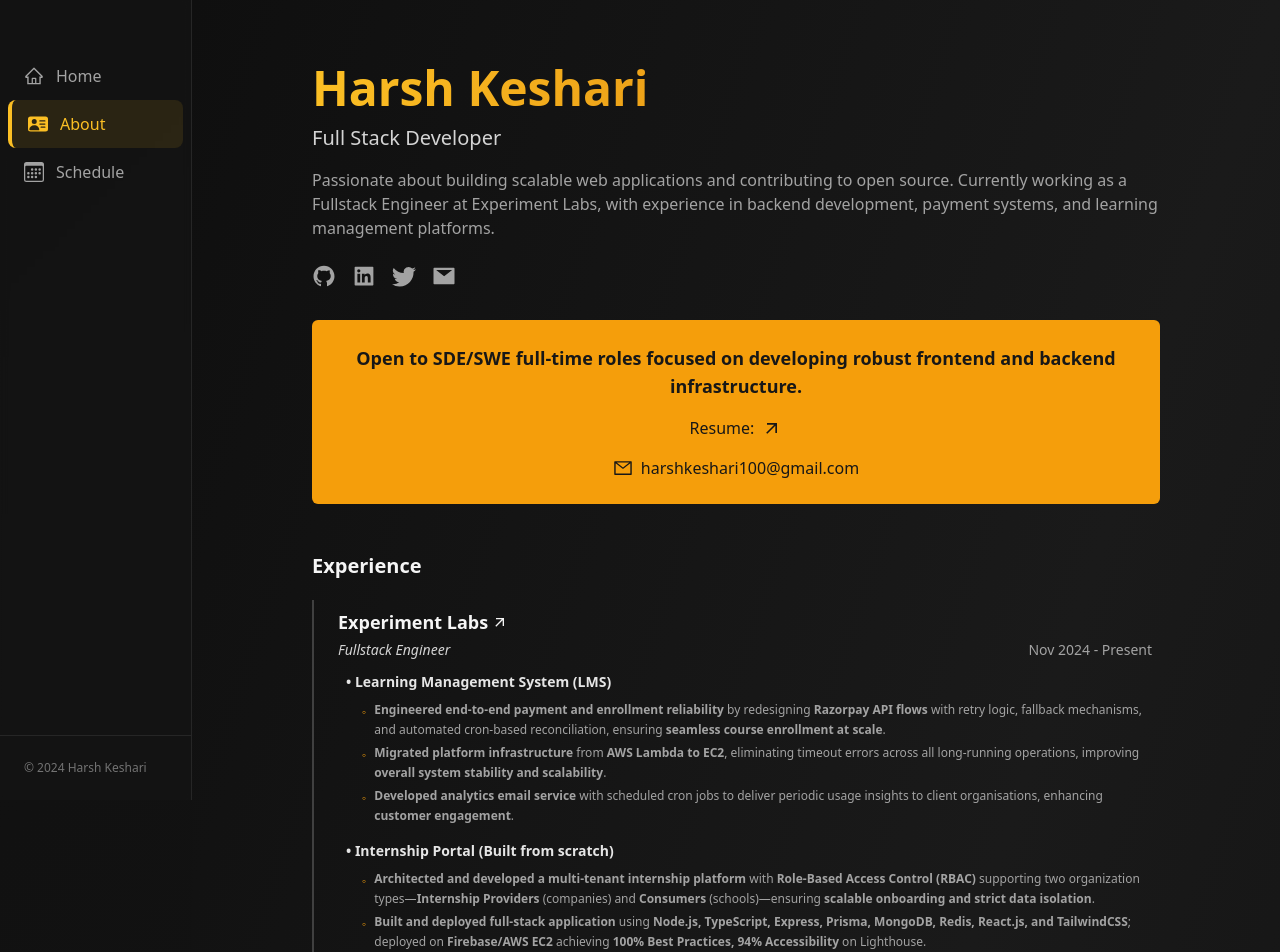
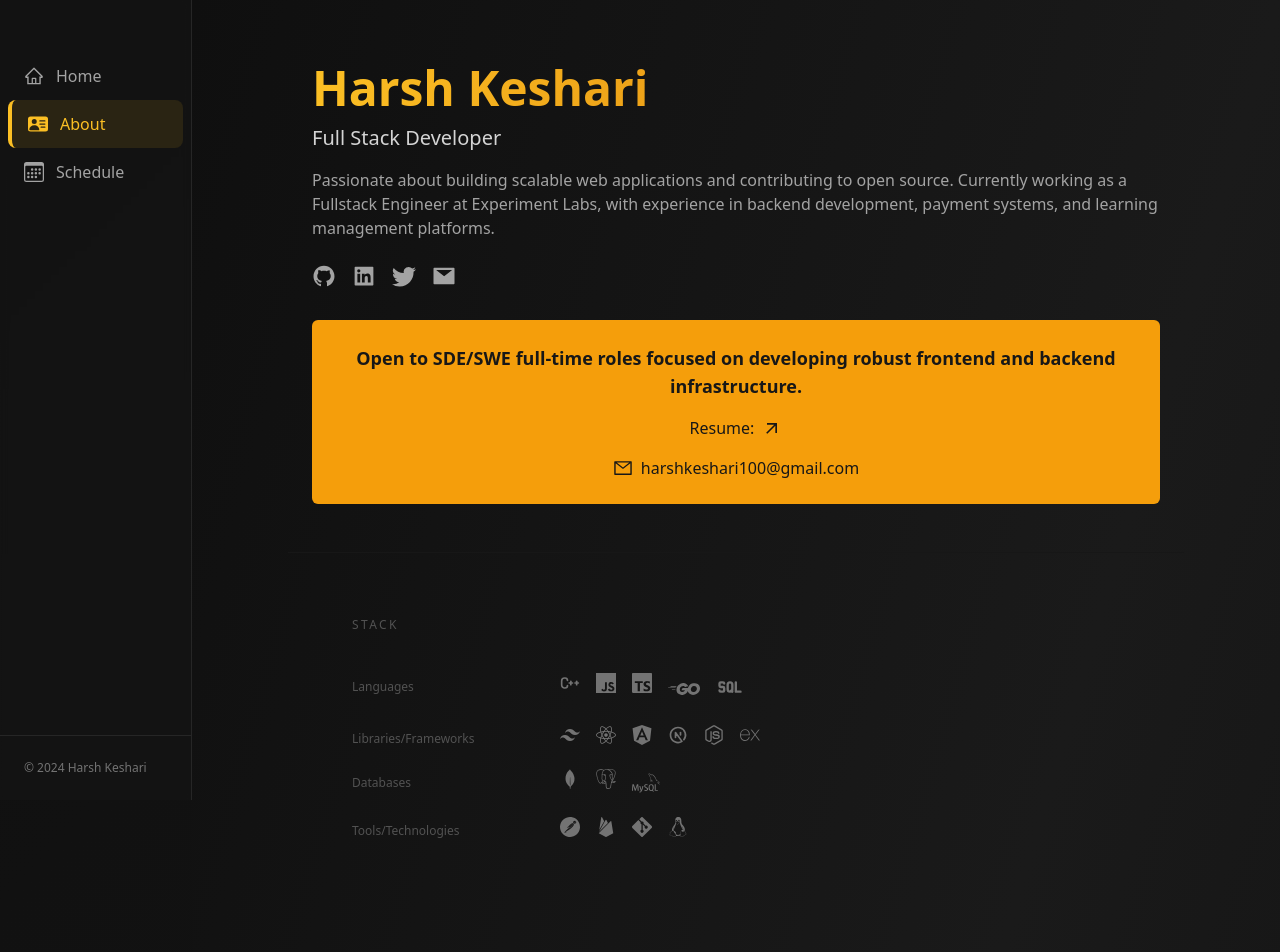
Before and after one commit to hrshkshri/portfolio, a Next.js app: page /about in a window 1280 px wide. Shown: the top 952 px of the page. Built offline with nearby package versions, Linux system fonts and the light colour scheme; a web font is replaced by a local one.

Commit message:
feat: Add Skills component to About section and remove from Home for better structure

```diff
--- a/src/components/about/About.tsx
+++ b/src/components/about/About.tsx
@@ -6,6 +6,7 @@ import Experience from "./Experience";
 import Projects from "./Projects";
 import OpenSource from "./OpenSource";
 import Header from "./Header";
+import Skills from "../home/Skills";
 
 const About: React.FC = () => {
   return (
@@ -15,6 +16,11 @@ const About: React.FC = () => {
         <div className="mb-12">
           <Header />
           <Banner />
+        </div>
+
+        {/* Stack */}
+        <div className="mb-12 -mx-4 md:-mx-6">
+          <Skills />
         </div>
 
         {/* Journey Timeline */}
--- a/src/components/home/Home.tsx
+++ b/src/components/home/Home.tsx
@@ -1,12 +1,10 @@
 import React from "react";
 import Greeting from "./Greeting";
-import Skills from "./Skills";
 
 const Home: React.FC = () => {
   return (
     <div className="w-full">
       <Greeting />
-      <Skills />
     </div>
   );
 };
```
